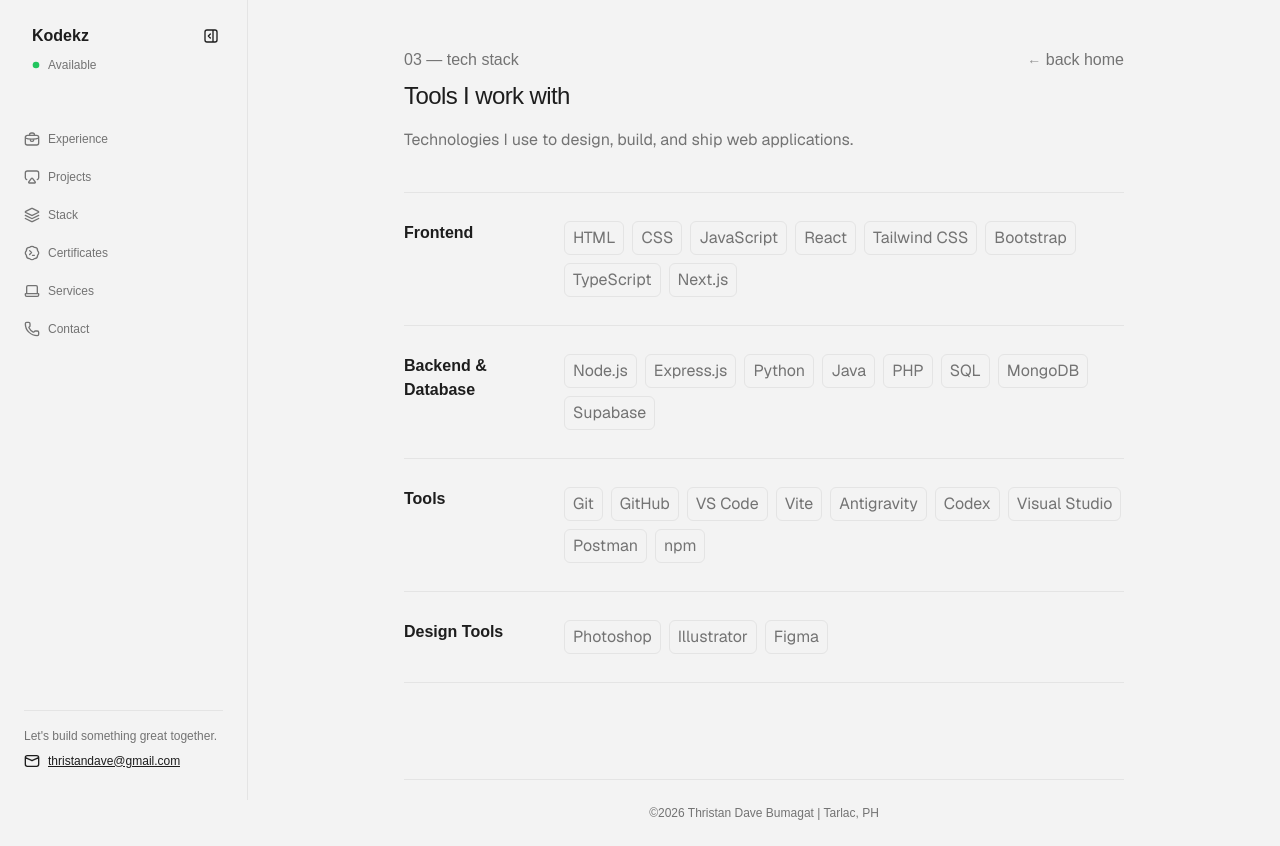
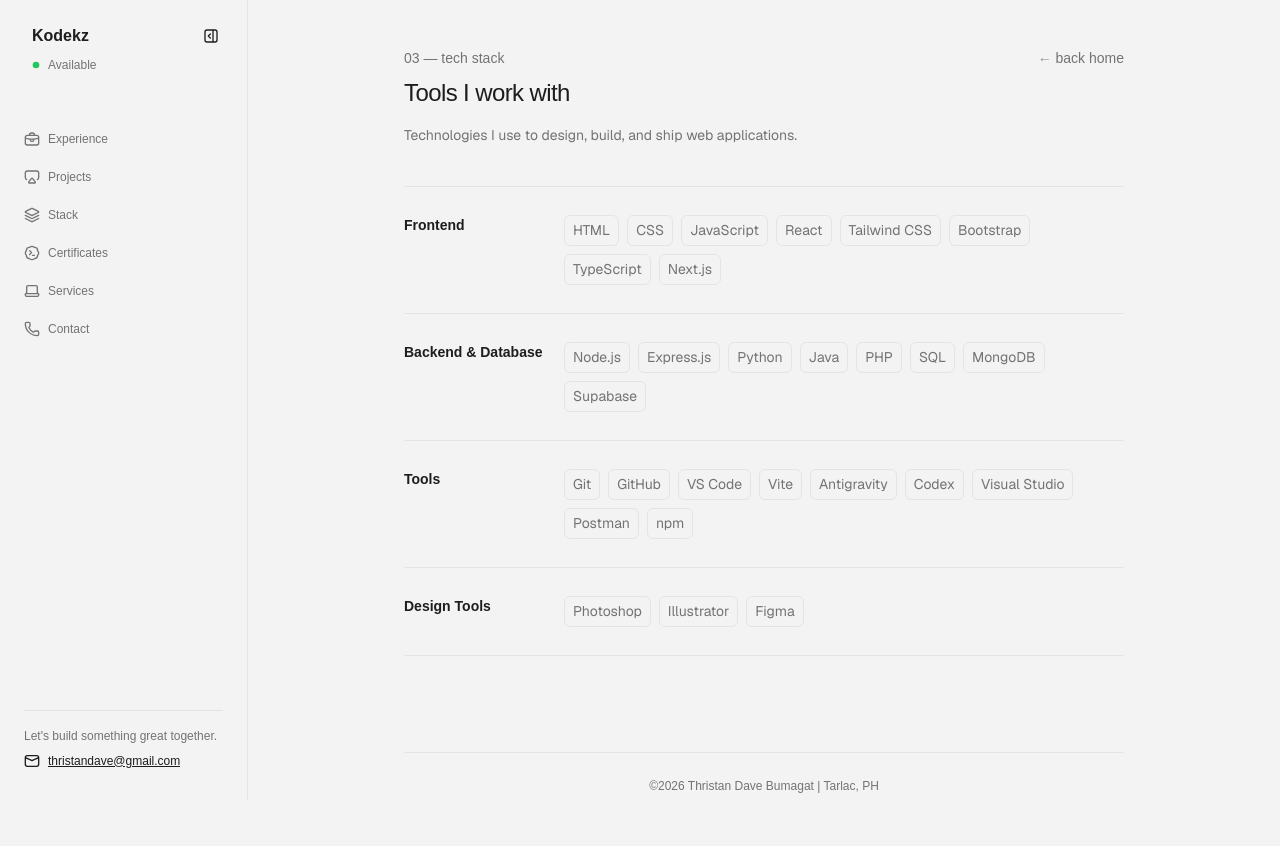
Before and after one commit to 3stannn/kodekz, a React (Vite) app: page /stacks in a window 1280 px wide. After the commit the page ends 819 px from the top, so only its background shows below. Built offline with nearby package versions, Linux system fonts and the light colour scheme; a web font is replaced by a local one.

Commit message:
reduce font size for text and text-heavy classes from 16px to 14px

```diff
--- a/src/index.css
+++ b/src/index.css
@@ -269,7 +269,7 @@ a {
 }
 
 .text {
-  font-size: 16px;
+  font-size: 14px;
   color: #737373;
 }
 
@@ -283,7 +283,7 @@ a {
 }
 
 .text-heavy {
-  font-size: 16px;
+  font-size: 14px;
   font-weight: 600;
   color: #1d1d1d;
 }
```
